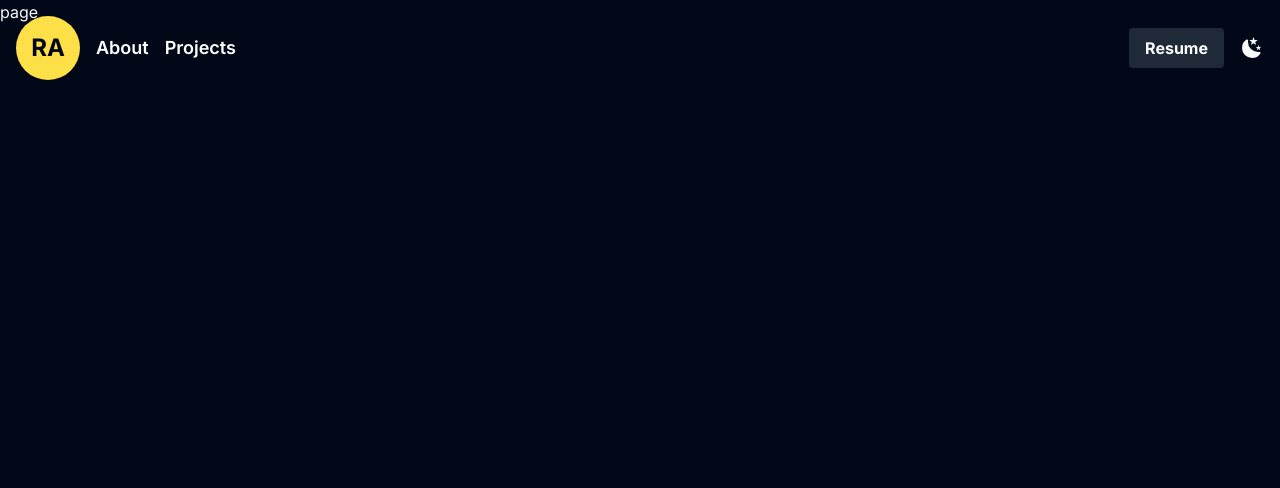
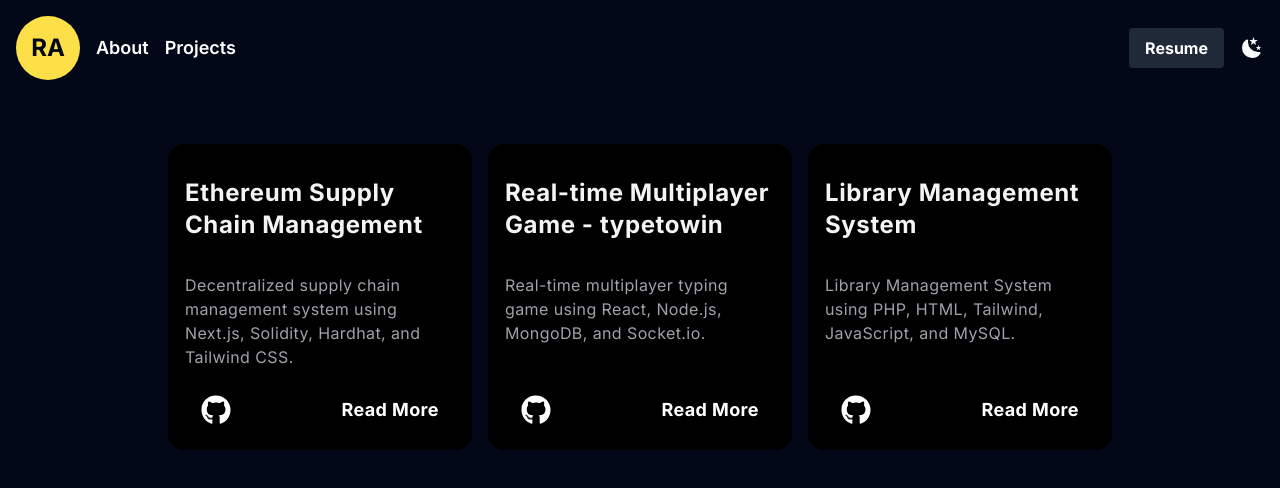
Before and after one commit to rahularora27/portfolio-v2, a Next.js app: page /projects in a window 1280 px wide. Shown: the top 488 px of the page. Built offline with nearby package versions, Linux system fonts and the light colour scheme.

Commit message:
added projects

```diff
--- /dev/null
+++ b/src/app/data/index.ts
@@ -0,0 +1,23 @@
+export const projects = [
+  {
+    title: "Ethereum Supply Chain Management",
+    description:
+      "Decentralized supply chain management system using Next.js, Solidity, Hardhat, and Tailwind CSS.",
+    githubLink: "https://github.com/rahularora27/Supply-Chain-Management.git",
+    readMoreLink: "https://example.com/read-more/ethereum-supply-chain",
+  },
+  {
+    title: "Real-time Multiplayer Game - typetowin",
+    description:
+      "Real-time multiplayer typing game using React, Node.js, MongoDB, and Socket.io.",
+    githubLink: "https://github.com/rahularora27/typetowin.git",
+    readMoreLink: "https://example.com/read-more/typetowin",
+  },
+  {
+    title: "Library Management System",
+    description:
+      "Library Management System using PHP, HTML, Tailwind, JavaScript, and MySQL.",
+    githubLink: "https://github.com/rahularora27/Library-Management-System.git",
+    readMoreLink: "https://example.com/read-more/library-management",
+  }
+];
--- a/src/app/layout.tsx
+++ b/src/app/layout.tsx
@@ -6,7 +6,7 @@
 const inter = Inter({ subsets: ["latin"] });
 
 export const metadata: Metadata = {
-  title: "Rahul Arora - SDE"
+  title: "Rahul Arora"
 };
 
 export default function RootLayout({
--- a/src/app/projects/page.tsx
+++ b/src/app/projects/page.tsx
@@ -1,7 +1,12 @@
-import React from 'react'
+"use client";
+
+import { HoverEffect } from "../../ui/card-hover-effect";
+import { projects } from "../data";
 
 export default function page() {
   return (
-    <div>page</div>
-  )
+    <div className="max-w-5xl mx-auto px-8">
+      <HoverEffect items={projects} />
+    </div>
+  );
 }
--- a/src/components/Navbar.tsx
+++ b/src/components/Navbar.tsx
@@ -12,12 +12,12 @@
   const commonClassName = "text-base md:text-lg font-semibold cursor-pointer text-black hover:text-blue-500 dark:text-white dark:hover:text-yellow-300 hover:scale-105 transition-transform duration-500";
 
   return (
-    <nav className="p-4 fixed top-0 left-0 right-0 z-50 flex justify-between">
+    <nav className="p-4 top-0 left-0 right-0 z-50 flex justify-between">
       <ul className="flex space-x-4 items-center">
         <div className="hidden md:flex">
           <Logo />
         </div>
-        <li className="md:hidden text-lg font-semibold cursor-pointer text-black hover:text-blue-500 dark:text-white dark:hover:text-yellow-300 hover:scale-105 transition-transform duration-500">
+        <li className="md:hidden text-base font-semibold cursor-pointer text-black hover:text-blue-500 dark:text-white dark:hover:text-yellow-300 hover:scale-105 transition-transform duration-500">
           <Link href="/">
             Home
           </Link>
--- /dev/null
+++ b/src/ui/card-hover-effect.tsx
@@ -0,0 +1,128 @@
+import { cn } from "../utils/cn";
+import { AnimatePresence, motion } from "framer-motion";
+import Link from "next/link";
+import { useState } from "react";
+import { FaGithub } from "react-icons/fa";
+
+export const HoverEffect = ({
+  items,
+  className,
+}: {
+  items: {
+    title: string;
+    description: string;
+    link: string;
+    githubLink?: string;
+    readMoreLink?: string;
+  }[];
+  className?: string;
+}) => {
+  let [hoveredIndex, setHoveredIndex] = useState<number | null>(null);
+
+  return (
+    <div
+      className={cn(
+        "grid grid-cols-1 md:grid-cols-2 lg:grid-cols-3 py-10",
+        className
+      )}
+    >
+      {items.map((item, idx) => (
+        <div
+          key={item.link}
+          className="relative group block p-2 h-full w-full"
+          onMouseEnter={() => setHoveredIndex(idx)}
+          onMouseLeave={() => setHoveredIndex(null)}
+        >
+          <AnimatePresence>
+            {hoveredIndex === idx && (
+              <motion.span
+                className="absolute inset-0 h-full w-full bg-blue-500 dark:bg-yellow-300 block rounded-3xl"
+                layoutId="hoverBackground"
+                initial={{ opacity: 0 }}
+                animate={{
+                  opacity: 1,
+                  transition: { duration: 0.15 },
+                }}
+                exit={{
+                  opacity: 0,
+                  transition: { duration: 0.15, delay: 0.2 },
+                }}
+              />
+            )}
+          </AnimatePresence>
+          <Card>
+            <CardTitle>{item.title}</CardTitle>
+            <CardDescription
+              description={item.description}
+              githubLink={item.githubLink}
+              readMoreLink={item.readMoreLink}
+            />
+          </Card>
+        </div>
+      ))}
+    </div>
+  );
+};
+
+export const Card = ({
+  className,
+  children,
+}: {
+  className?: string;
+  children: React.ReactNode;
+}) => {
+  return (
+    <div
+      className={cn(
+        "relative rounded-2xl h-full w-full p-4 overflow-hidden dark:bg-black bg-gray-300 border border-transparent z-20",
+        className
+      )}
+    >
+      {children}
+    </div>
+  );
+};
+
+export const CardTitle = ({
+  className,
+  children,
+}: {
+  className?: string;
+  children: React.ReactNode;
+}) => {
+  return (
+    <h4 className={cn("text-2xl text-black dark:text-zinc-100 font-bold tracking-wide mt-4", className)}>
+      {children}
+    </h4>
+  );
+};
+
+export const CardDescription = ({
+  className,
+  description,
+  githubLink,
+  readMoreLink,
+}: {
+  className?: string;
+  description: React.ReactNode;
+  githubLink?: string;
+  readMoreLink?: string;
+}) => {
+  return (
+    <div className={cn("mt-8 text-zinc-800 dark:text-zinc-400 tracking-wide leading-relaxed text-base", className)}>
+      <p className="min-h-[10rem]">{description}</p>
+      <div className="absolute bottom-4 left-4 right-4 flex justify-between items-center">
+        {githubLink && (
+          <Link href={githubLink} className="text-3xl px-4 py-2 text-black dark:text-white" target="_blank" rel="noopener noreferrer">
+            <FaGithub />
+          </Link>
+        )}
+        {readMoreLink && (
+          <Link href={readMoreLink} className="text-lg px-4 py-2 text-black dark:text-white rounded-lg font-bold" target="_blank" rel="noopener noreferrer">
+            Read More
+          </Link>
+        )}
+      </div>
+    </div>
+  );
+};
```
